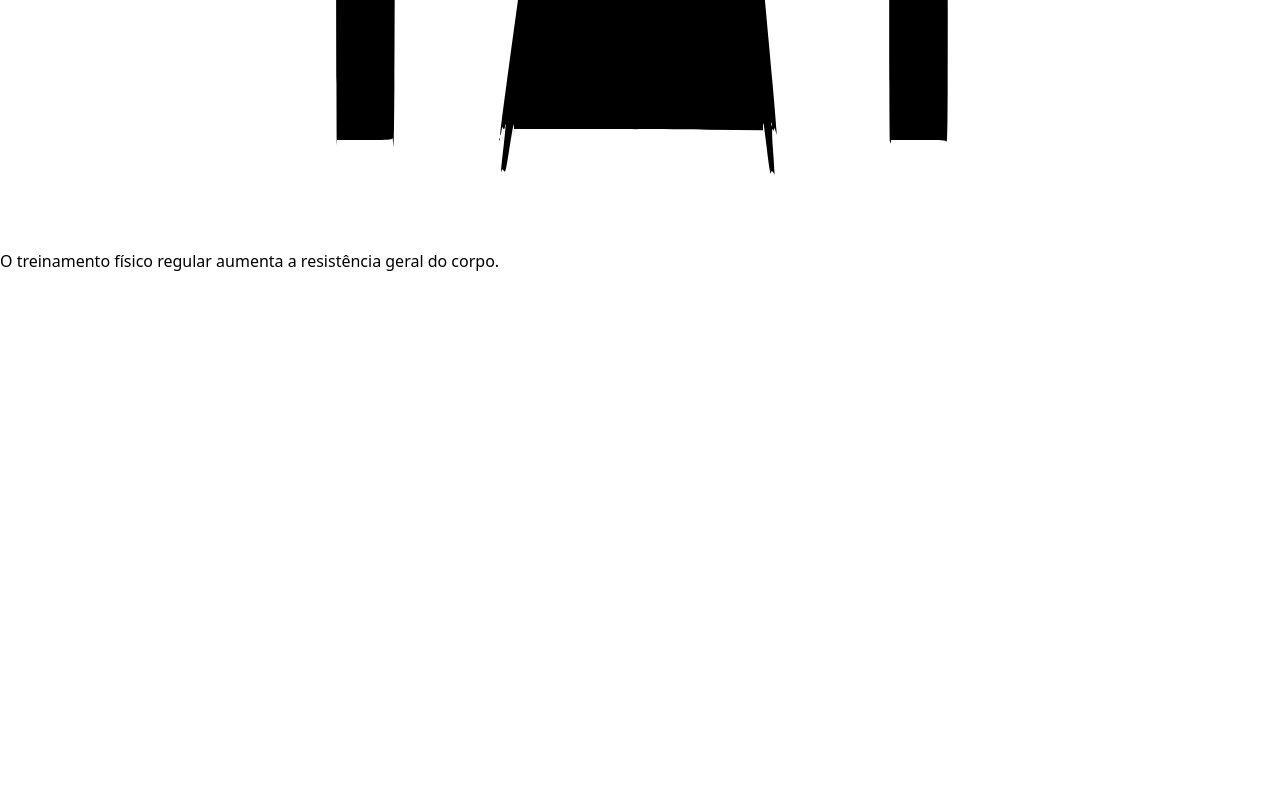
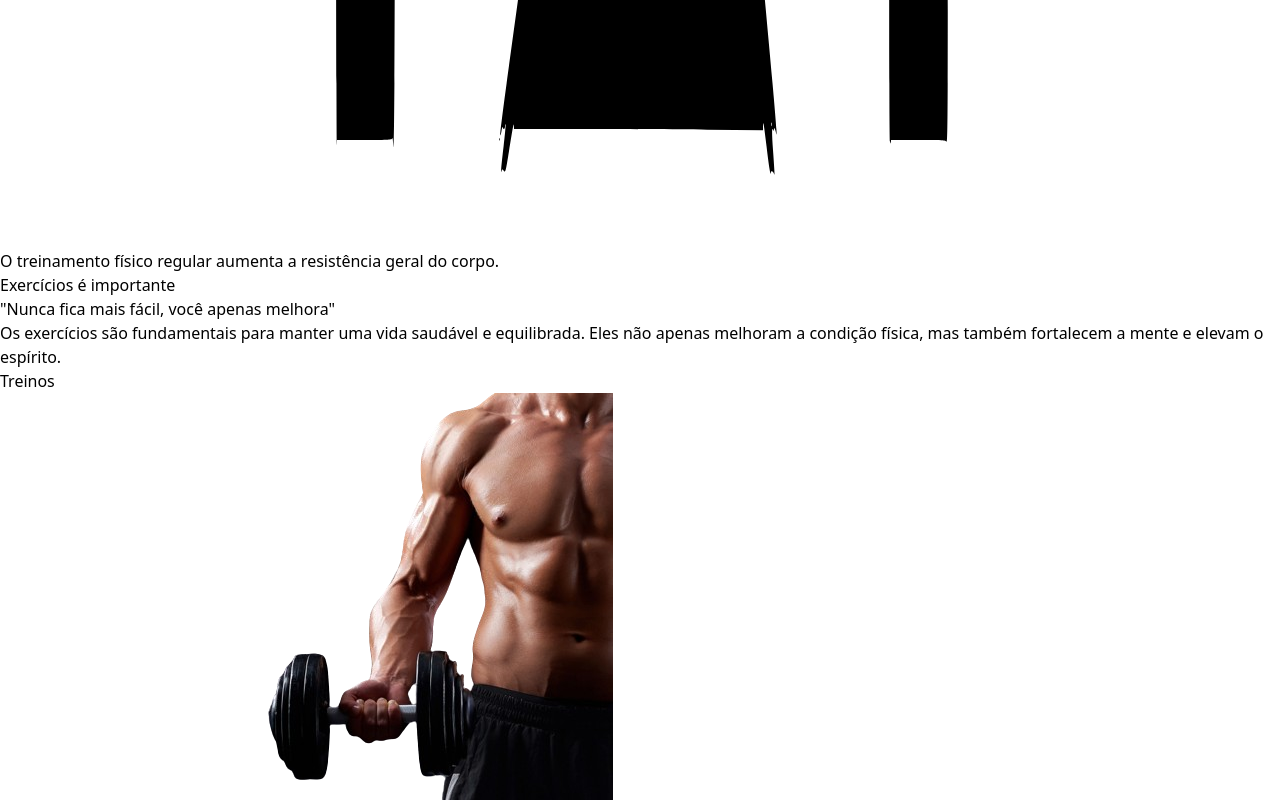
Before and after one commit to josevictormoura/fitzone, a website: page index.html in a window 1280 px wide. Shown: the part 2458-3258 px from the top of the page. Before the commit the page ends 2731 px from the top, so only its background shows below. Drawn offline with Linux system fonts and the light colour scheme; files whose address does not match are found by name.

Commit message:
Adicionar section perfoce de treino

```diff
--- a/index.html
+++ b/index.html
@@ -70,6 +70,21 @@
         <p> O treinamento físico regular aumenta a resistência geral do corpo.</p>
       </div>
     </div>
+  </section>
+
+  <section>
+    <div>
+      <div>
+        <h1>Exercícios é importante</h1>
+        <h2>"Nunca fica mais fácil, você apenas melhora"</h2>
+        <p>Os exercícios são fundamentais para manter uma vida saudável e equilibrada. Eles não apenas melhoram a condição física, mas também fortalecem a mente e elevam o espírito.</p>
+        <a href="treinos.html">Treinos</a>
+      </div>
+      <div>
+        <img src="./img/homem-jovem-fitness-em-estudio-removebg-preview.png" alt="jovem-fitness">
+      </div>
+    </div>
+  </section>
 
 </body>
 </html>
```
